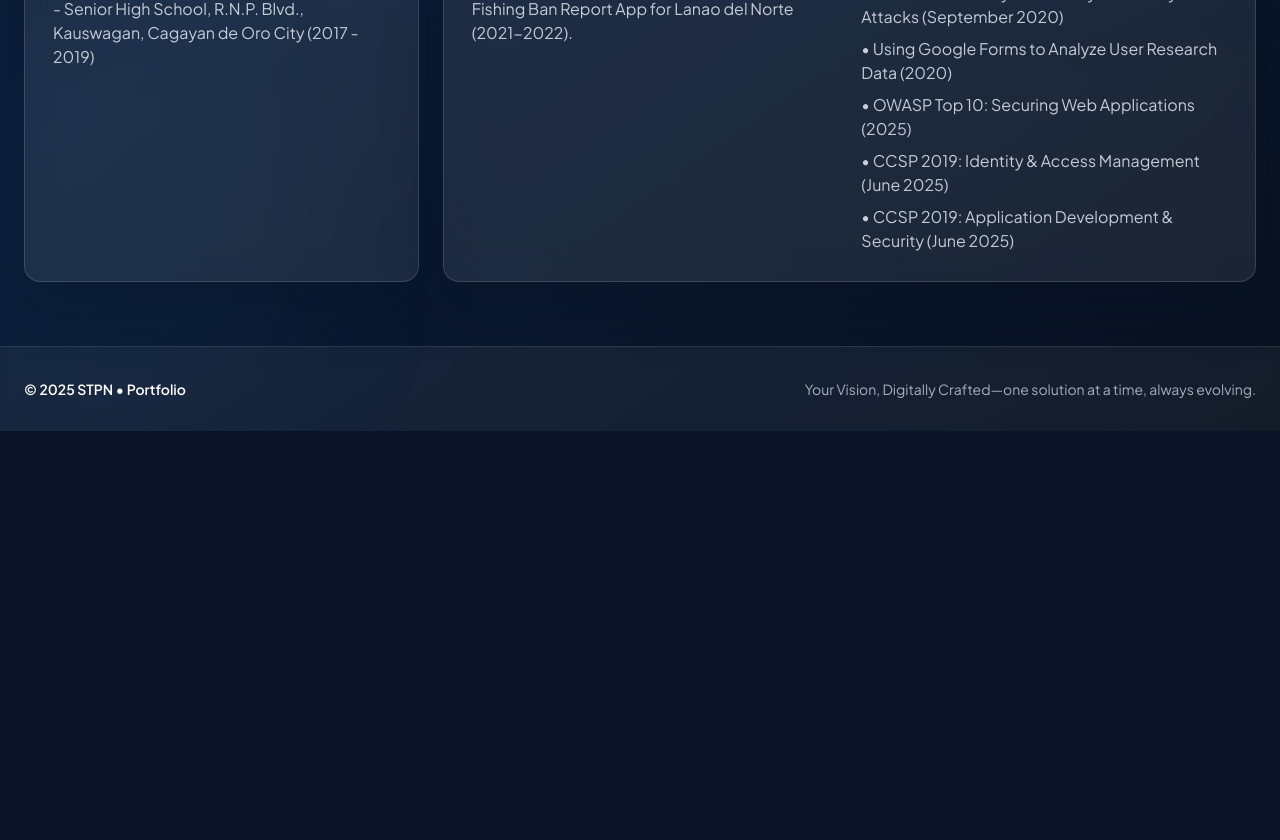
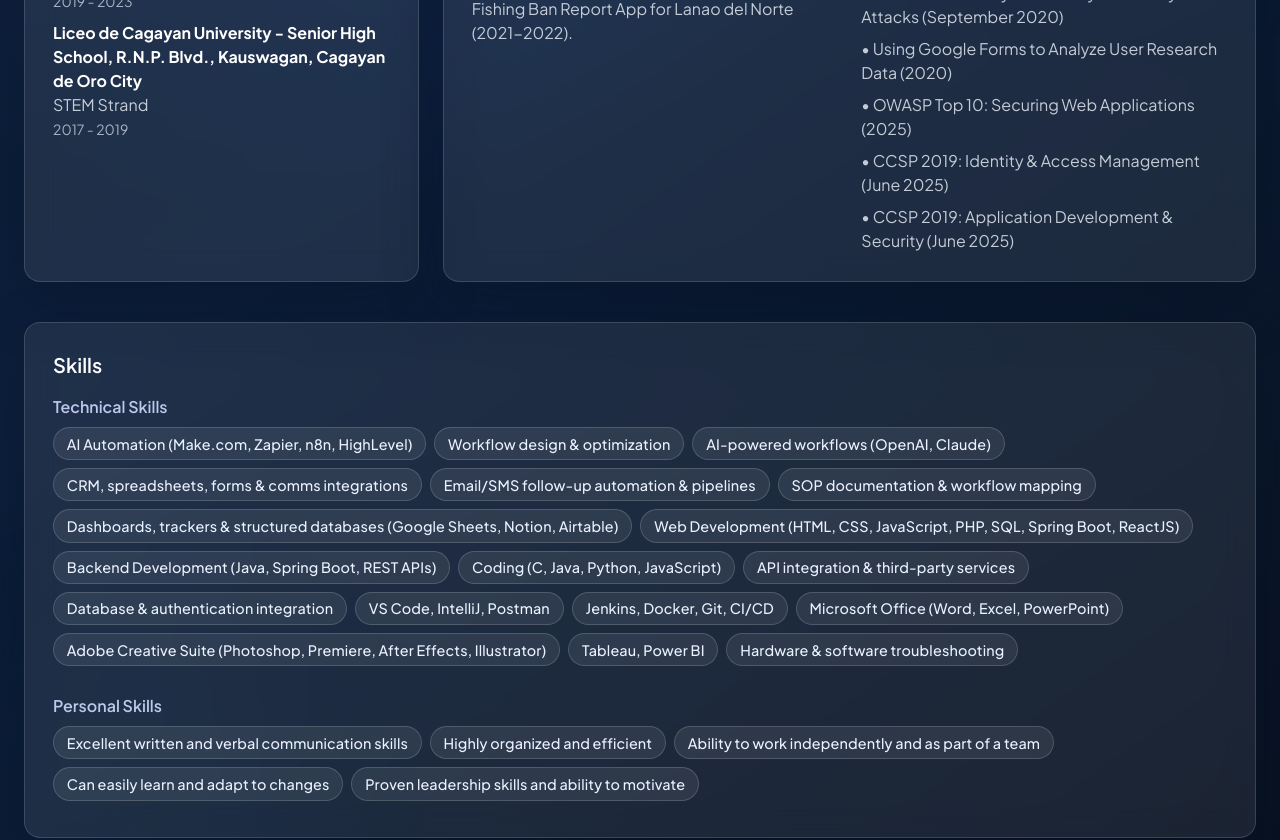
Before and after one commit to stpn120400/tech-va-portfolio, a React (Vite) app: page /tech-va-portfolio/about in a window 1280 px wide. Shown: the part 1060-1900 px from the top of the page. Before the commit the page ends 1491 px from the top, so only its background shows below. Built offline with nearby package versions, Linux system fonts and the light colour scheme.

Commit message:
Add skills in the about page

```diff
--- /dev/null
+++ b/src/components/ui/SkillsSection.jsx
@@ -0,0 +1,36 @@
+import { technicalSkills, personalSkills } from '../../data/skills'
+import GlassCard from '../GlassCard'
+
+function SkillBadge({ skill }) {
+  return (
+    <span className="badge-pill bg-white/10 border border-white/15 text-white/90 px-3 py-1 rounded-full text-sm font-medium mr-2 mb-2 inline-block transition-transform duration-200 hover:scale-105 hover:bg-white/15">
+      {skill}
+    </span>
+  )
+}
+
+function SkillsSection() {
+  return (
+    <GlassCard className="p-6 sm:p-7">
+      <h3 className="text-xl font-semibold text-white mb-4">Skills</h3>
+      <div className="mb-5">
+        <h4 className="text-base font-semibold text-navy-100/90 mb-2">Technical Skills</h4>
+        <div className="flex flex-wrap">
+          {technicalSkills.map((skill, idx) => (
+            <SkillBadge skill={skill} key={idx} />
+          ))}
+        </div>
+      </div>
+      <div>
+        <h4 className="text-base font-semibold text-navy-100/90 mb-2">Personal Skills</h4>
+        <div className="flex flex-wrap">
+          {personalSkills.map((skill, idx) => (
+            <SkillBadge skill={skill} key={idx} />
+          ))}
+        </div>
+      </div>
+    </GlassCard>
+  )
+}
+
+export default SkillsSection
--- a/src/data/tools.js
+++ b/src/data/tools.js
@@ -6,6 +6,9 @@ export const coreTools = [
   { key: 'google', label: 'Google Workspace', icon: 'Mail' },
   { key: 'notion', label: 'Notion / Airtable', icon: 'Lightbulb' },
   { key: 'apis', label: 'APIs & Webhooks', icon: 'Code2' },
+  { key: 'openai', label: 'OpenAI / AI Tools', icon: 'Robot' },
+  { key: 'highlevel', label: 'GoHighLevel', icon: 'Briefcase' },
+  { key: 'other', label: 'Other', icon: 'QuestionMark' },
 ]
 
 // Provide a default export for resilience in dev/preview environments
--- a/src/pages/About.jsx
+++ b/src/pages/About.jsx
@@ -2,6 +2,7 @@ import GlassCard from '../components/GlassCard'
 import SectionHeader from '../components/SectionHeader'
 import PersonalInfoCard from '../components/PersonalInfoCard'
 import aboutData from '../data/about.js'
+import SkillsSection from '../components/ui/SkillsSection'
 
 function About() {
   return (
@@ -13,12 +14,12 @@ function About() {
 
       <PersonalInfoCard aboutData={aboutData} />
 
+
       <div className="grid gap-6 lg:grid-cols-2">
         <GlassCard className="p-6 sm:p-7">
           <h3 className="text-xl font-semibold text-white">Career Objectives</h3>
           <p className="mt-3 text-slate-200/85">{aboutData.careerObjectives}</p>
         </GlassCard>
-
         <GlassCard className="p-6 sm:p-7">
           <h3 className="text-xl font-semibold text-white">Short Bio</h3>
           <p className="mt-3 text-slate-200/85">{aboutData.shortBio}</p>
@@ -30,7 +31,11 @@ function About() {
           <h3 className="text-xl font-semibold text-white">Education</h3>
           <ul className="mt-3 space-y-2 text-slate-200/85">
             {aboutData.education && aboutData.education.map((item, idx) => (
-              <li key={idx}>• {item.program ? `${item.program}, ${item.school} (${item.years})` : item}</li>
+              <li key={idx}>
+                <span className="font-bold text-white">{item.school}</span><br />
+                <span>{item.program}</span><br />
+                <span className="text-sm text-slate-300/80">{item.years}</span>
+              </li>
             ))}
           </ul>
         </GlassCard>
@@ -56,6 +61,10 @@ function About() {
           </div>
         </GlassCard>
       </div>
+
+      {/* Skills Section */}
+        <SkillsSection />
+
     </div>
   )
 }
```
